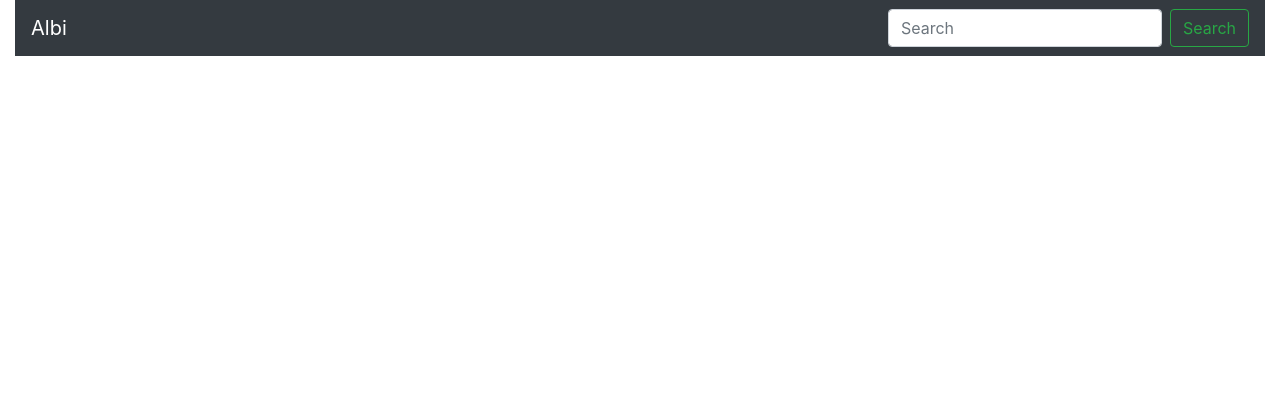
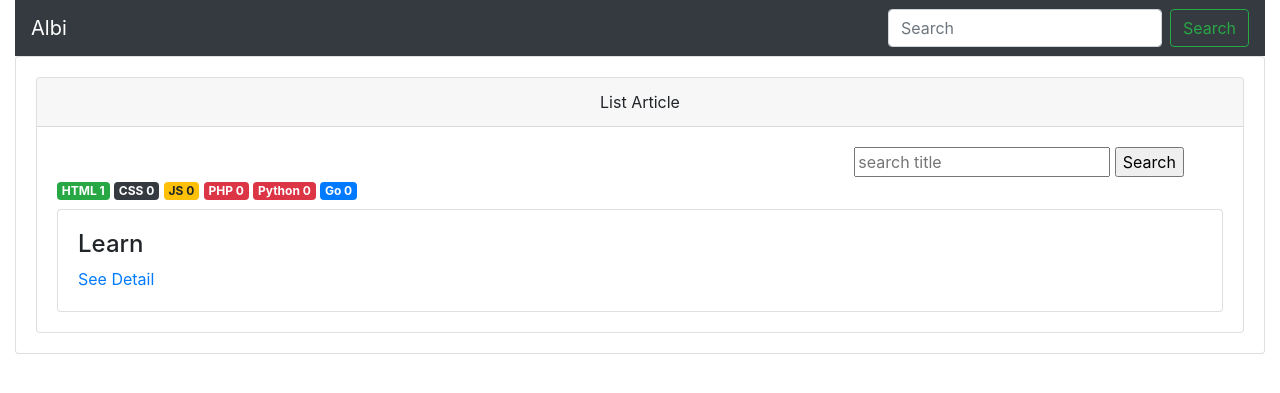
Before and after one commit to drogan120/names, a Django app: page / in a window 1280 px wide. Shown: the top 393 px of the page. Run offline with Django 3.2, Linux system fonts and the light colour scheme; data comes from the database, SQL or seed files in the repository; some libraries are stand-ins or nearby versions.

Commit message:
Progress belajar django

```diff
--- a/tutorial_djangogirl/blog/admin.py
+++ b/tutorial_djangogirl/blog/admin.py
@@ -1,11 +1,10 @@
 from django.contrib import admin
-from .models import Article, Tag, Tag_link, Comment
+from .models import Article, Tag, Comment
 
 # Register your models here.
 class ArticleAdmin(admin.ModelAdmin):
     readonly_fields = ['slug']
 
 admin.site.register(Tag)
-admin.site.register(Tag_link)
 admin.site.register(Comment)
 admin.site.register(Article, ArticleAdmin)
--- a/tutorial_djangogirl/blog/models.py
+++ b/tutorial_djangogirl/blog/models.py
@@ -3,11 +3,17 @@ from django.conf import settings
 from django.utils import timezone
 from django.utils.text import slugify
 
+class Tag(models.Model):
+    text = models.CharField(max_length=200)
+
+    def __str__(self):
+        return self.text
 
 class Article(models.Model):
     author = models.ForeignKey(settings.AUTH_USER_MODEL, on_delete=models.CASCADE)
     title = models.CharField(max_length=200, null=False)
     slug = models.SlugField(blank=True, editable=False)
+    tag = models.ManyToManyField(Tag)
     text = models.TextField()
     created_date = models.DateTimeField(default=timezone.now)
     published_date = models.DateTimeField(blank=True, null=True)
@@ -35,13 +41,3 @@ class Comment(models.Model):
 
     def __str__(self):
         return self.text
-
-class Tag(models.Model):
-    text = models.CharField(max_length=200)
-
-    def __str__(self):
-        return self.text
-
-class Tag_link(models.Model):
-    article = models.ForeignKey('blog.Article', on_delete=models.CASCADE)
-    tag = models.ForeignKey('blog.Tag', on_delete=models.CASCADE)
--- a/tutorial_djangogirl/blog/templates/blog/article_detail.html
+++ b/tutorial_djangogirl/blog/templates/blog/article_detail.html
@@ -27,12 +27,16 @@
                     {% endfor %}
                 </ul>
             </div>
+            {% if user.is_authenticated %}
             <form method='POST'>
                 {% csrf_token %}
                 <label for="id_text">Leave a Comment</label>
                 {{ form.text }}
                 <input class="btn btn-dark btn-block mt-2" type="submit" value="leave a comment">
             </form>
+            {% else %}
+            <p class="text-center">Login for leave comment.</p>
+            {% endif %}
         </div>
     </div>
 </div>
--- /dev/null
+++ b/tutorial_djangogirl/blog/templates/blog/index.html
@@ -0,0 +1,40 @@
+{% extends 'blog/base.html' %}
+
+{% block body %}
+
+<div class="card card-body">
+    <div class="card">
+        <div class="card-header text-center">
+            List Article
+            {% if user.is_authenticated %}
+            <span class="float-right"><a href="{% url 'article_new' %}" class="btn btn-sm btn-outline-dark">New Article</a></span>
+            {% endif %}
+        </div>
+        <div class="card-body">
+            <div class="filter-area mb-2">
+                <div class="row justify-content-end">
+                    <div class="col-md-4">
+                        <form action="#" method="get">
+                            <input type="text" class="form-control-inline" name="title" placeholder="search title">
+                            <input class="form-control-inline" type="submit" value="Search">
+                        </form>
+                    </div>
+                </div>
+                <div class="tag">
+                    {% for tag in tags %}
+                    <a href="?tag={{ tag.text }}"><span class="badge badge-{{ colors|random }}">{{ tag.text }} {{ tag.num_article }}</span></a>
+                    {% endfor %}
+                </div>
+            </div>
+
+            {% for article in articles %}
+            <div class="card card-body">
+                <h4>{{ article.title }}</h4>
+                <a href="{% url 'article_detail' slug=article.slug %}">See Detail</a>
+            </div>
+            {% endfor %}
+        </div>
+    </div>
+</div>
+
+{% endblock %}
--- a/tutorial_djangogirl/blog/urls.py
+++ b/tutorial_djangogirl/blog/urls.py
@@ -3,11 +3,10 @@ from . import views
 
 urlpatterns = [
     path('', views.indexView, name='index'),
-    path('dashboard/', views.dashboard, name='dashboard'),
     path('article/', views.article_list, name='article_list'),
     path('article/new', views.article_new, name='article_new'),
     path('article/<pk>/edit', views.article_edit, name='article_edit'),
     path('article/<pk>/publish', views.article_publish, name='article_publish'),
     path('article/<pk>/delete', views.article_delete, name='article_delete'),
-    path('<slug>', views.article_detail, name='article_delete'),
+    path('article/<slug>', views.article_detail, name='article_detail'),
 ]
--- a/tutorial_djangogirl/blog/views.py
+++ b/tutorial_djangogirl/blog/views.py
@@ -1,27 +1,37 @@
 from django.shortcuts import render, redirect, get_object_or_404
 from .forms import ArticleForm, CommentForm
-from .models import Article, Tag, Tag_link, Comment
+from .models import Article, Tag, Comment
 from django.utils import timezone
+from django.db.models import Count
 
 
 def indexView(request):
-    return render(request, 'blog/base.html')
-
-def dashboard(request):
+    articles = Article.objects.all()
+    title = request.GET.get('title')
+    tag = request.GET.get('tag')
+    if title:
+        articles = articles.filter(title__contains=title)
+    if tag:
+        articles = articles.filter(tag__text=tag)
     context = {
-        'count_published_article': Article.objects.count()
+        'articles': articles,
+        'tags': Tag.objects.annotate(num_article = Count('article')),
+        'colors': ['danger', 'dark', 'success', 'warning', 'primary']
     }
-    return render(request, 'blog/dashboard.html', context)
+    return render(request, 'blog/index.html', context)
 
 
 def article_list(request):
     articles = Article.objects.all()
-    if request.GET.get('tag'):
-        print(request.GET.get('tag'))
-        articles.filter(title__exact="asd")
+    title = request.GET.get('title')
+    tag = request.GET.get('tag')
+    if title:
+        articles = articles.filter(title__contains=title)
+    if tag:
+        articles = articles.filter(tag__text=tag)
     context = {
         'articles': articles,
-        'tags': Tag.objects.all(),
+        'tags': Tag.objects.annotate(num_article = Count('article')),
         'colors': ['danger', 'dark', 'success', 'warning', 'primary']
     }
     return render(request, 'blog/article_list.html', context)
@@ -57,17 +67,14 @@ def article_new(request):
             article.title = form.cleaned_data['title']
             article.text = form.cleaned_data['text']
             article.published_date = form.cleaned_data['published_date']
+            tagInput = form.cleaned_data['tags']
             article.save()
-            tagInput = form.cleaned_data['tags']
             for tag in tagInput:
-                objTag = Tag.objects.get(text=tag)
-                Tag_link.objects.create(tag=objTag, article=article)
+                article.tag.add(tag)
 
-
-            # return redirect('article_list')
+            return redirect('article_list')
     context = {
         'form': form,
-        'tags': tags
     }
 
     return render(request, 'blog/article_new.html', context)
@@ -76,7 +83,6 @@ def article_edit(request, pk):
     article = get_object_or_404(Article, pk=pk)
     form = ArticleForm(request.POST or None, instance=article)
     tags = Tag.objects.all()
-
 
     if form.is_valid():
         article = Article()
@@ -89,7 +95,6 @@ def article_edit(request, pk):
         return redirect('article_list')
     context = {
         'form': form,
-        'tags': tags
     }
 
     return render(request, 'blog/article_edit.html', context)
--- a/tutorial_djangogirl/tutorial_djangogirl/settings.py
+++ b/tutorial_djangogirl/tutorial_djangogirl/settings.py
@@ -37,7 +37,7 @@ INSTALLED_APPS = [
     'django.contrib.sessions',
     'django.contrib.messages',
     'django.contrib.staticfiles',
-    'blog'
+    'blog',
 ]
 
 MIDDLEWARE = [
```
Also changed, not shown: tutorial_djangogirl/blog/forms.py (+6 -7 lines), tutorial_djangogirl/blog/templates/blog/article_edit.html (+4 -7 lines), tutorial_djangogirl/blog/templates/blog/article_list.html (+6 -3 lines), tutorial_djangogirl/blog/templates/blog/dashboard.html (deleted, +0 -52 lines), tutorial_djangogirl/blog/migrations/0001_initial.py, tutorial_djangogirl/blog/migrations/0002_article_slug.py (deleted), tutorial_djangogirl/blog/migrations/0003_comment_text.py (deleted), tutorial_djangogirl/blog/migrations/0004_auto_20191225_2222.py (deleted), tutorial_djangogirl/db.sqlite3.
